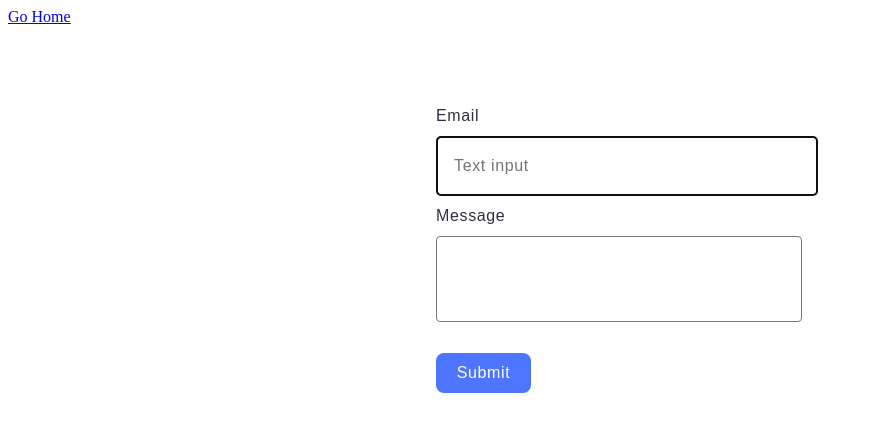
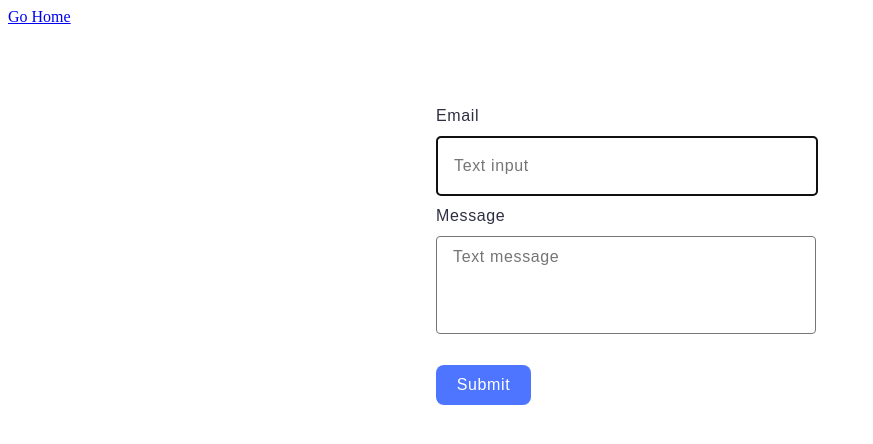
Before and after one commit to LutchenkoOleh/goit-js-hw-09, a website built with Vite: page src/2-form.html in a window 1280 px wide. Shown: the whole page, without its empty margins (0-873 px from the left). Built offline with nearby package versions, Linux system fonts and the light colour scheme.

Commit message:
css-changes

```diff
--- a/src/2-form.html
+++ b/src/2-form.html
@@ -19,7 +19,7 @@
     </label>
     <label class="label-text ">
       Message
-      <textarea name="message" rows="8" class="text-message"></textarea>
+      <textarea name="message" rows="8" class="text-message" placeholder="Text message"></textarea>
     </label>
     <button type="submit" class="button-submit">Submit</button>
   </form>
--- a/src/css/2-form.css
+++ b/src/css/2-form.css
@@ -76,4 +76,7 @@
   letter-spacing: 0.04em;
   color: #2e2f42;
   margin-top: 8px;
+  padding-left: 16px;
+  padding-top: 8px;
+  padding-bottom: 8px;
 }
```
